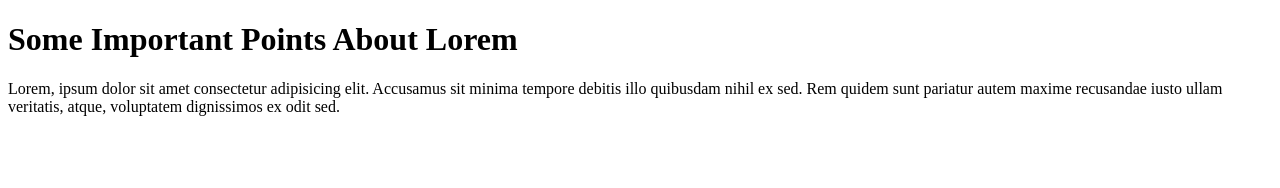
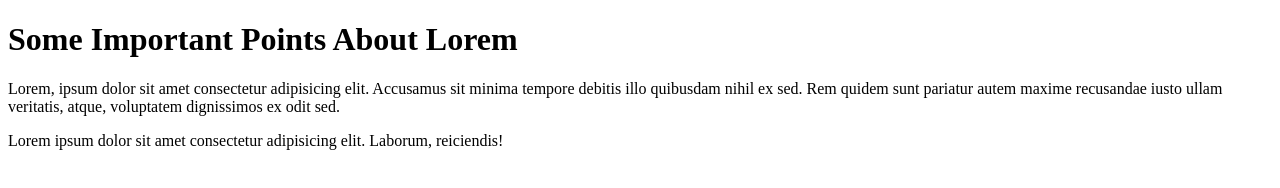
Before and after one commit to AratiR-05/LetsLearnGit, a plain HTML site: page index.html in a window 1280 px wide. Drawn offline with Linux system fonts and the light colour scheme.

Commit message:
Added message in index.html

```diff
--- a/index.html
+++ b/index.html
@@ -13,6 +13,7 @@
     <p>Lorem, ipsum dolor sit amet consectetur adipisicing elit. Accusamus sit minima tempore debitis illo quibusdam
         nihil ex sed. Rem quidem sunt pariatur autem maxime recusandae iusto ullam veritatis, atque, voluptatem
         dignissimos ex odit sed.</p>
+    <p>Lorem ipsum dolor sit amet consectetur adipisicing elit. Laborum, reiciendis!</p>
 </body>
 
 </html>
```
